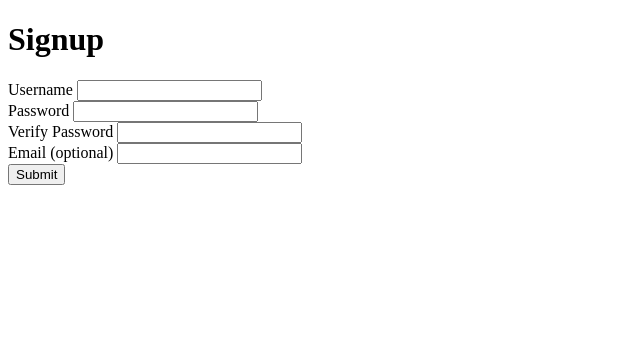
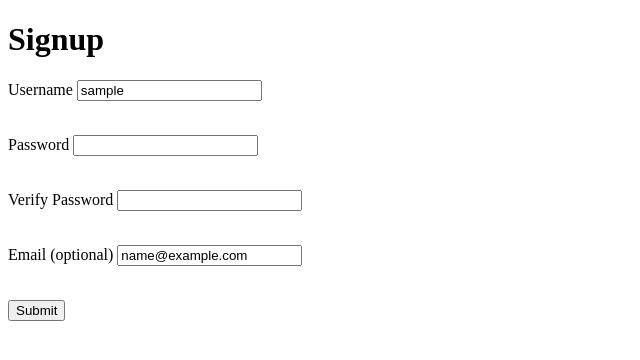
Before and after one commit to Julia-Carpenter/user-signup, a Flask app: template templates/signup.html in a window 1280 px wide. Shown: the top 360 px of the page, without its empty margins (0-640 px from the left). Run offline with Flask 2, Linux system fonts and the light colour scheme; the template is opened without the code that fills it: most values are stand-ins (such as "Sample title", 1, 10 or a date in 2020).

Commit message:
I might be done.

```diff
--- a/main.py
+++ b/main.py
@@ -17,7 +17,53 @@ def index():
 @app.route("/hello", methods=['POST'])
 def hello():
     user_name = request.form['user-name']
-    template = jinja_env.get_template('hello.html')
-    return template.render(name=user_name)
+    password = request.form['password']
+    verify_password = request.form['verify-password']
+    email = request.form['email']
+    username_error = ''
+    password_error = ''
+    verify_error = ''
+    email_error = ''
+    if not user_name:
+        username_error += 'You must fill in the username field. '
+    elif len(user_name) < 3:
+        username_error += 'Your username must be at least 3 characters long. '
+    if not password:
+        password_error += 'You must fill in the password field. '
+    elif len(password) < 3:
+        password_error += 'Your password must be at least 3 characters long. '
+    if not verify_password:
+        verify_error += 'You must fill in the verify password field. '
+    elif password != verify_password:
+        verify_error += 'Your passwords do not match. '
+    if ' ' in user_name:
+        username_error += 'Your username cannot contain a space. '
+    if ' ' in password:
+        password_error += 'Your password cannot contain a space. '
+    if len(user_name) > 20:
+        username_error += 'Your username cannot be more than 20 characters long. '
+    if len(password) > 20:
+        password_error += 'Your password cannot be more than 20 characters long. '
+    if email:
+        if len(email) < 3:
+            email_error += 'An email must contain at least 3 characters. '
+        if len(email) > 20:
+            email_error += 'An email may not contain more than 20 characters. '
+        if email.count('.') != 1:
+            email_error += 'An email must contain one period. '
+        if email.count('@') != 1:
+            email_error += 'An email must contain one @ sign. '
+    if email_error:
+        email = ''
+    if username_error:
+        user_name = ''
+    if username_error or password_error or verify_error or email_error:
+        template = jinja_env.get_template('signup.html')
+        return template.render(username_error = username_error, password_error = password_error,
+            verify_error = verify_error, email_error = email_error,
+            user_name = user_name, email = email)
+    else:
+        template = jinja_env.get_template('hello.html')
+        return template.render(name=user_name)
 
 app.run()
--- a/templates/signup.html
+++ b/templates/signup.html
@@ -1,32 +1,37 @@
 <!doctype html>
 <html>
-        <body>
+    <head>
+        <style>
+            .error { color: red; }
+        </style>
+    </head>
+    <body>
             <h1>Signup</h1>
 
             <form action="/hello" method='POST'>
 
                 <label>Username
-                    <input name="user-name" type="text" />
+                    <input name="user-name" type="text" value='{{user_name}}' />
                 </label>
-
+                <p class="error">{{username_error}}</p>
                 <br>
 
                 <label>Password
                     <input name="password" type="password" />
                 </label>
-
+                <p class="error">{{password_error}}</p>
                 <br>
 
                 <label>Verify Password
-                    <input name="password" type="password" />
+                    <input name="verify-password" type="password" />
                 </label>
-
+                <p class="error">{{verify_error}}</p>
                 <br>
 
                 <label>Email (optional)
-                    <input name="email" type="email" />
+                    <input name="email" type="text" value='{{email}}' />
                 </label>
-
+                <p class="error">{{email_error}}</p>
                 <br>
 
                 <input type="submit" />
```
